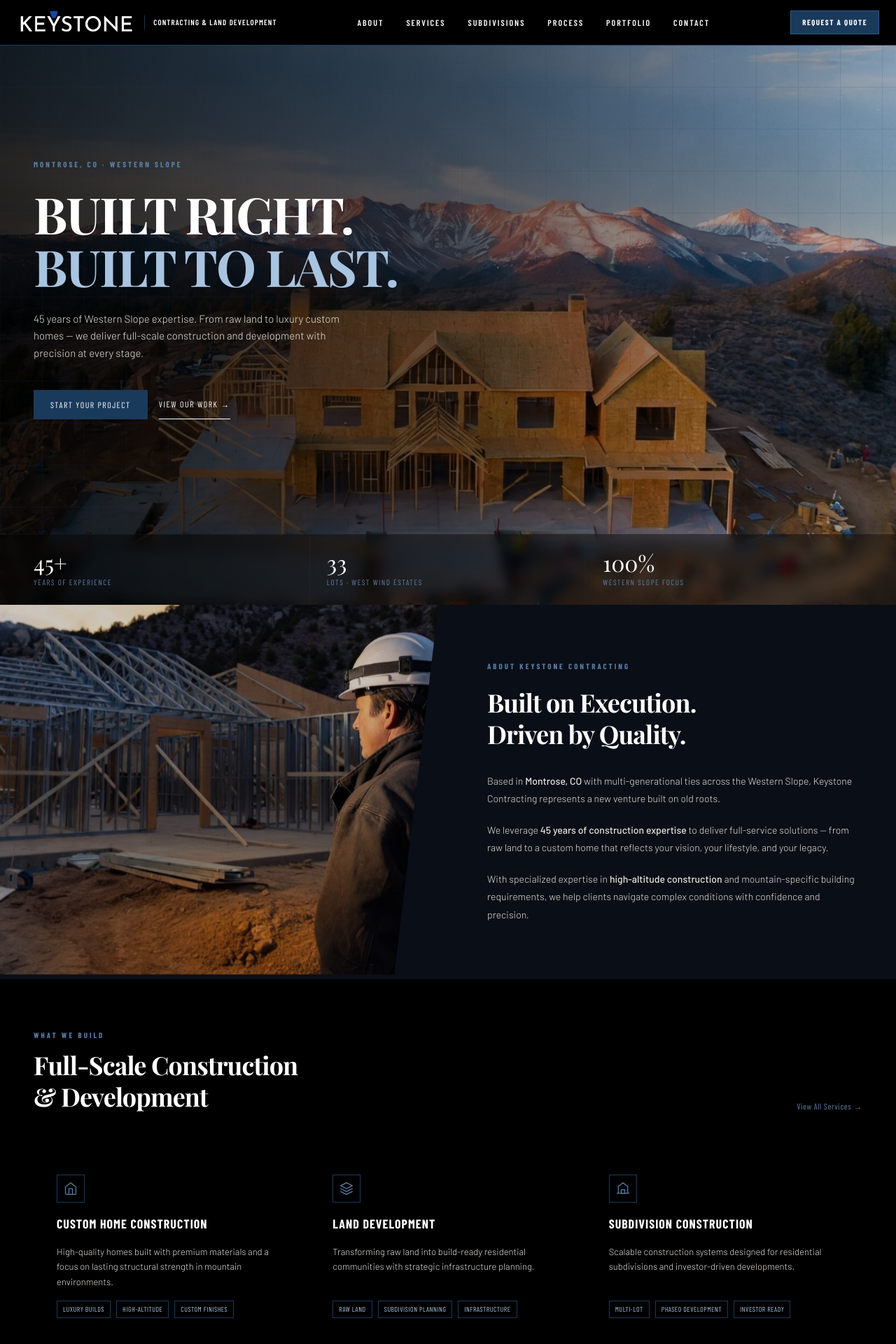
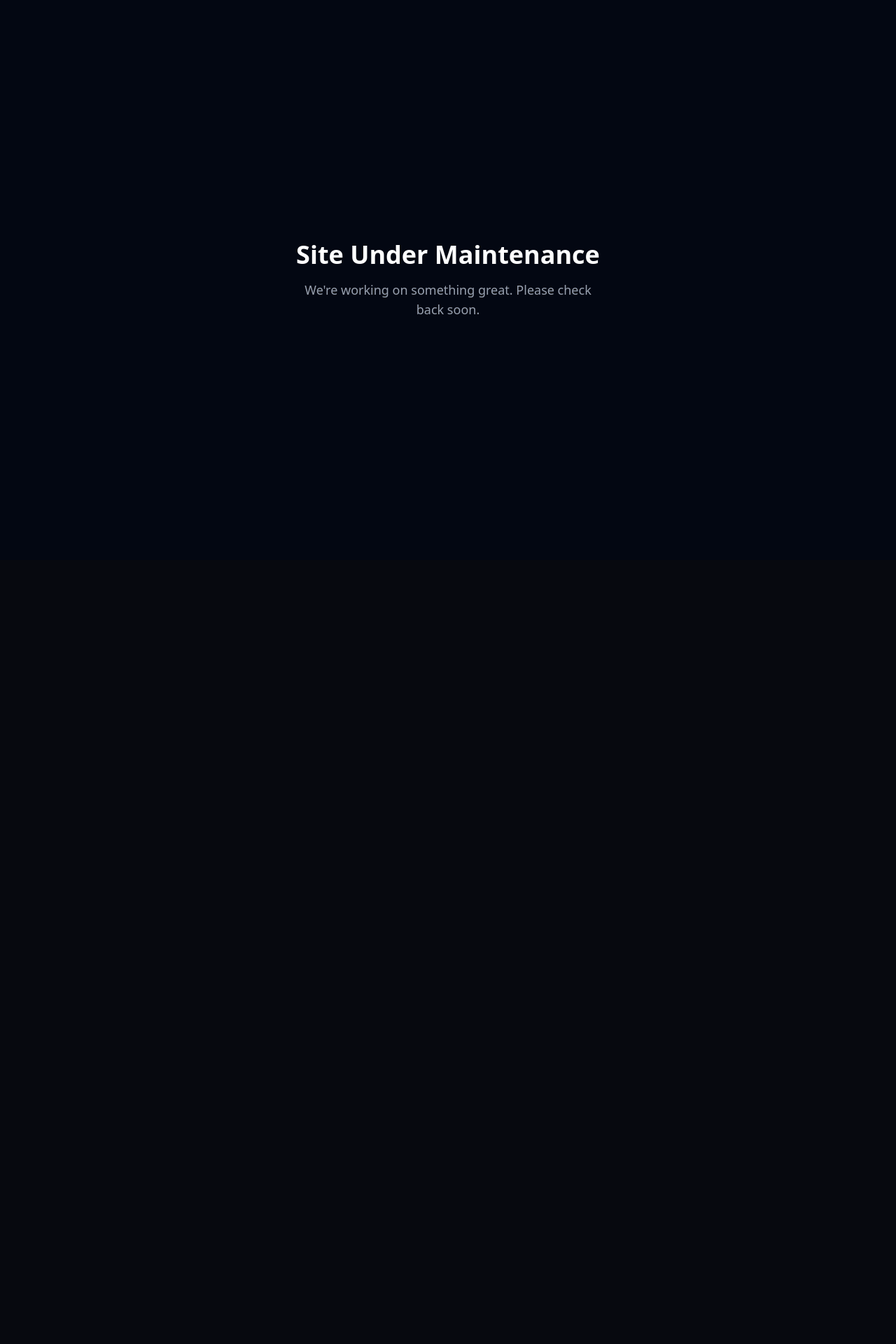
Before and after one commit to alicdesigner-create/keystone-contracting, a Next.js app: page / in a window 1280 px wide. Shown: the top 1920 px of the page at 70% size. After the commit the page ends 800 px from the top, so only its background shows below. Built offline with nearby package versions, Linux system fonts and the light colour scheme.

Commit message:
temp: hide site pending payment

```diff
--- a/src/app/page.tsx
+++ b/src/app/page.tsx
@@ -1,27 +1,10 @@
-import Navbar from "@/components/Navbar";
-import Hero from "@/components/Hero";
-import About from "@/components/About";
-import Services from "@/components/Services";
-import Subdivisions from "@/components/Subdivisions";
-import Process from "@/components/Process";
-import Portfolio from "@/components/Portfolio";
-import Contact from "@/components/Contact";
-import Footer from "@/components/Footer";
-
 export default function Home() {
   return (
-    <>
-      <Navbar />
-      <main className="pt-16">
-        <Hero />
-        <About />
-        <Services />
-        <Subdivisions />
-        <Process />
-        <Portfolio />
-        <Contact />
-      </main>
-      <Footer />
-    </>
+    <main className="min-h-screen flex flex-col items-center justify-center bg-gray-950 text-white text-center px-6">
+      <h1 className="text-4xl font-bold mb-4">Site Under Maintenance</h1>
+      <p className="text-gray-400 text-lg max-w-md">
+        We&apos;re working on something great. Please check back soon.
+      </p>
+    </main>
   );
 }
```
